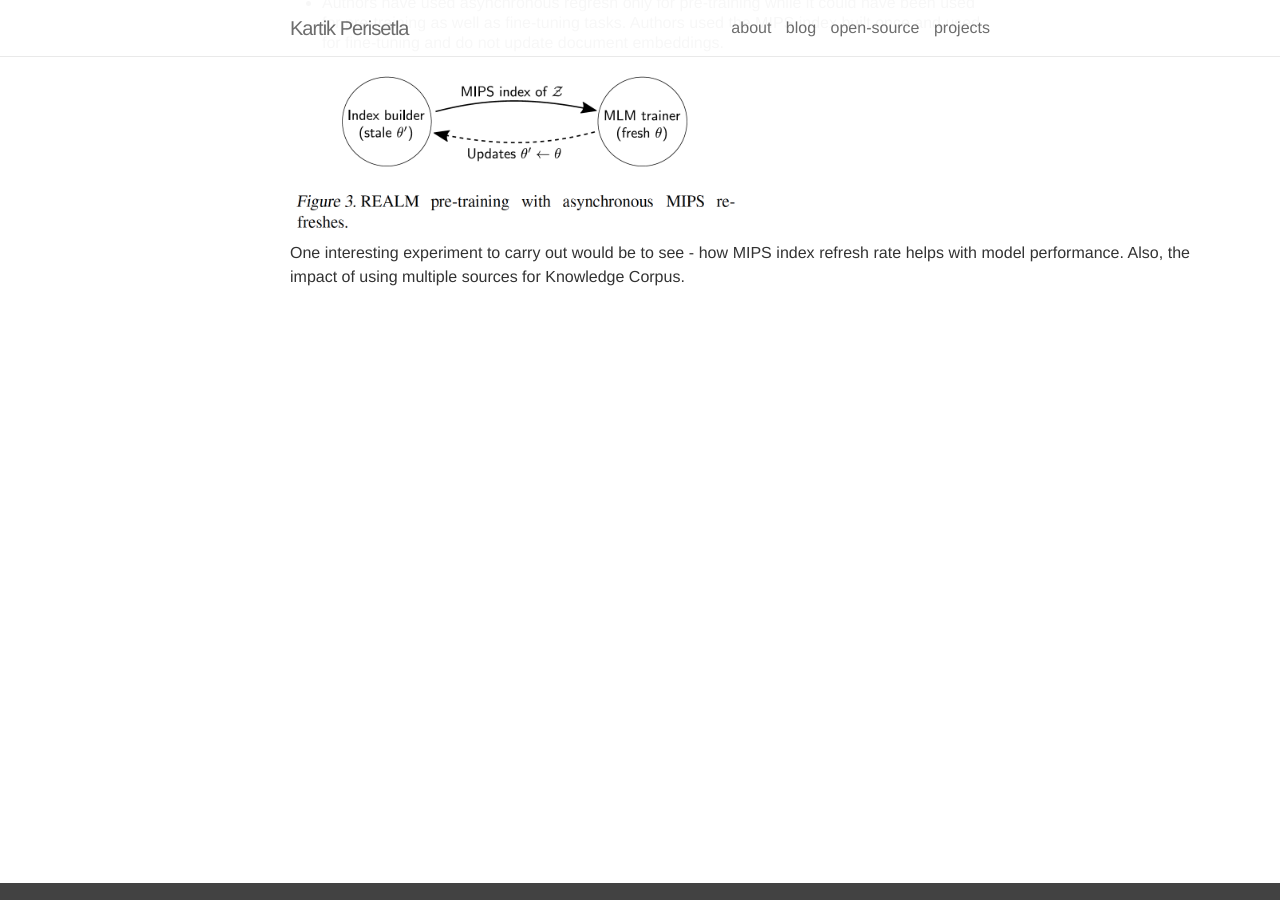
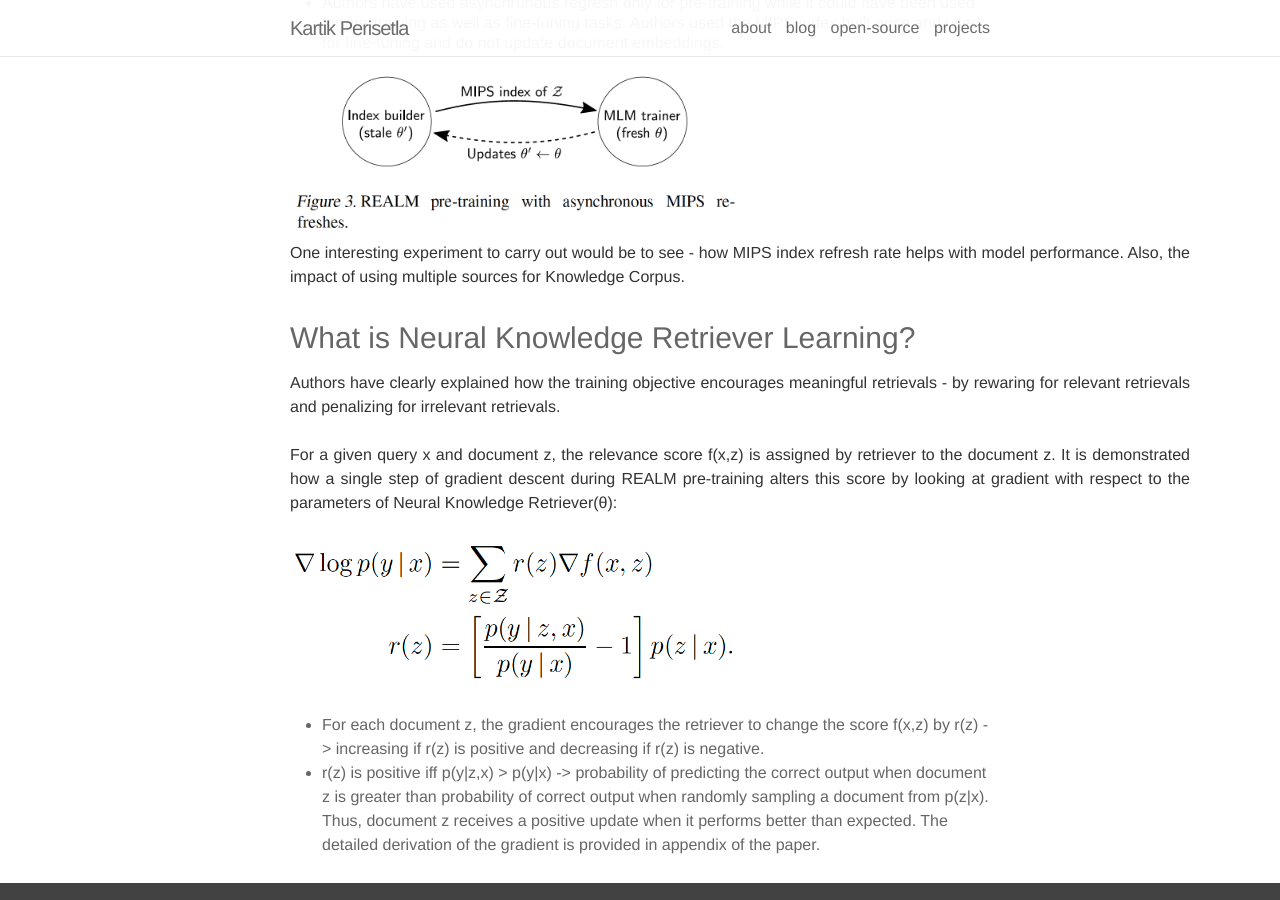
Before and after one commit to kartikperisetla/kartikperisetla.github.io, a Jekyll site: the page built from _posts/2021-02-10-retrieval-augmented-language-model-pre-training.markdown, in a window 1280 px wide and 900 px high, scrolled down 7229 px. Built offline with Jekyll 4.4.1, drawn with Linux system fonts in a browser that asks for light colours; nearby versions of some CDN libraries.

Commit message:
adding gradient

```diff
--- a/_posts/2021-02-10-retrieval-augmented-language-model-pre-training.markdown
+++ b/_posts/2021-02-10-retrieval-augmented-language-model-pre-training.markdown
@@ -177,3 +177,36 @@ In order to employ MIPS, an search index is built using the document embeddings
 <p align="justify">
     One interesting experiment to carry out would be to see - how MIPS index refresh rate helps with model performance. Also, the impact of using multiple sources for Knowledge Corpus.
 </p>
+
+<h3>What is Neural Knowledge Retriever Learning?</h3>
+<p align="justify">
+    Authors have clearly explained how the training objective encourages meaningful retrievals - by rewaring for relevant retrievals and penalizing for irrelevant retrievals.
+    <br/><br/>
+    For a given query x and document z, the relevance score f(x,z) is assigned by retriever to the document z. It is demonstrated how a single step of gradient descent during REALM pre-training alters this score by looking at gradient with respect to the parameters of Neural Knowledge Retriever(θ):
+</p>
+<img class="center" width="450px" src="{{ site.baseurl }}/assets/img/blog/gradient.png"/>
+
+<ul>
+<li>
+    For each document z, the gradient encourages the retriever to change the score f(x,z) by r(z) -> increasing if r(z) is positive and decreasing if r(z) is negative.
+</li>
+<li>
+    r(z) is positive iff p(y|z,x) > p(y|x) -> probability of predicting the correct output when document z is greater than probability of correct output when randomly sampling a document from p(z|x). Thus, document z receives a positive update when it performs better than expected. The detailed derivation of the gradient is provided in appendix of the paper.
+</li>
+</ul>
+
+<p align="justify">
+
+</p>
+
+<p align="justify">
+</p>
+
+<p align="justify">
+</p>
+
+<p align="justify">
+</p>
+
+<p align="justify">
+</p>
```
Also changed, not shown: assets/img/blog/gradient.png (added).
